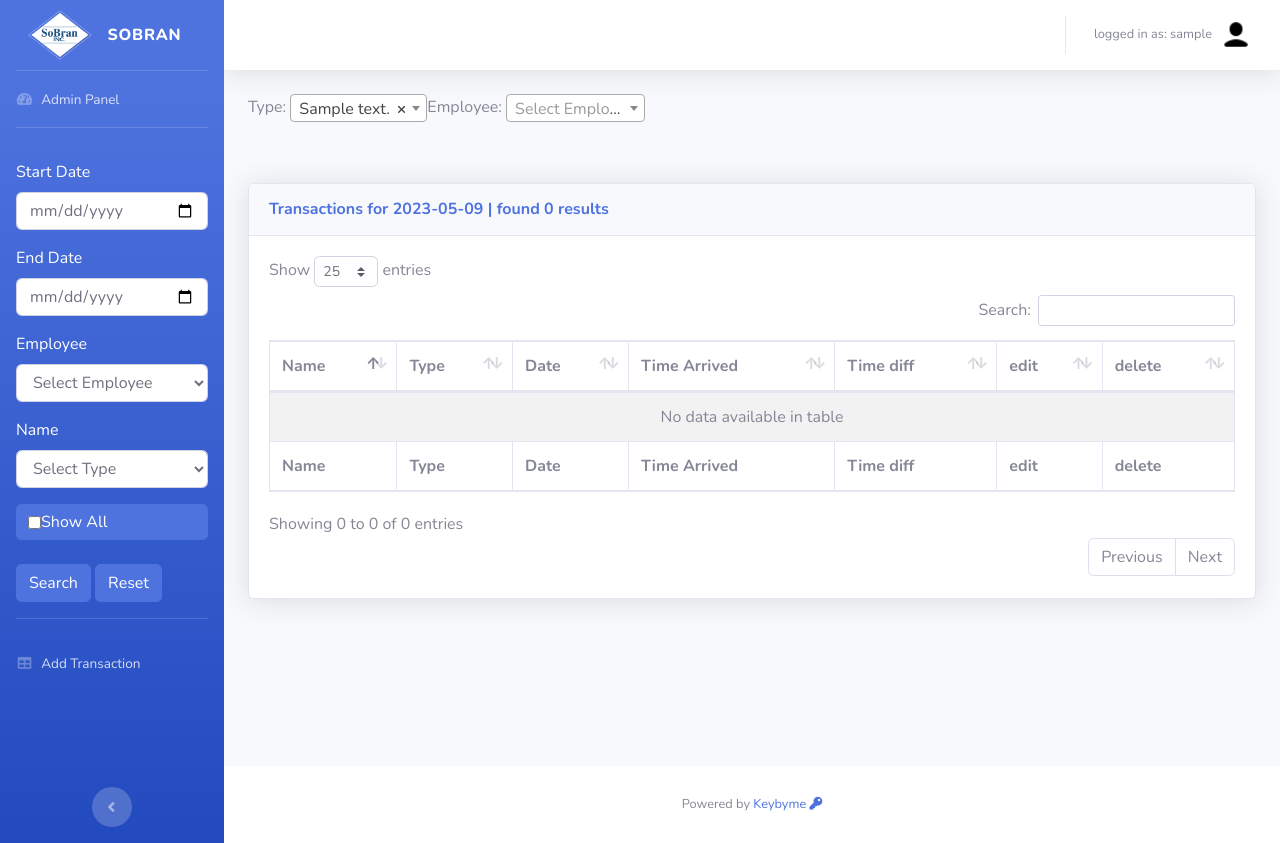
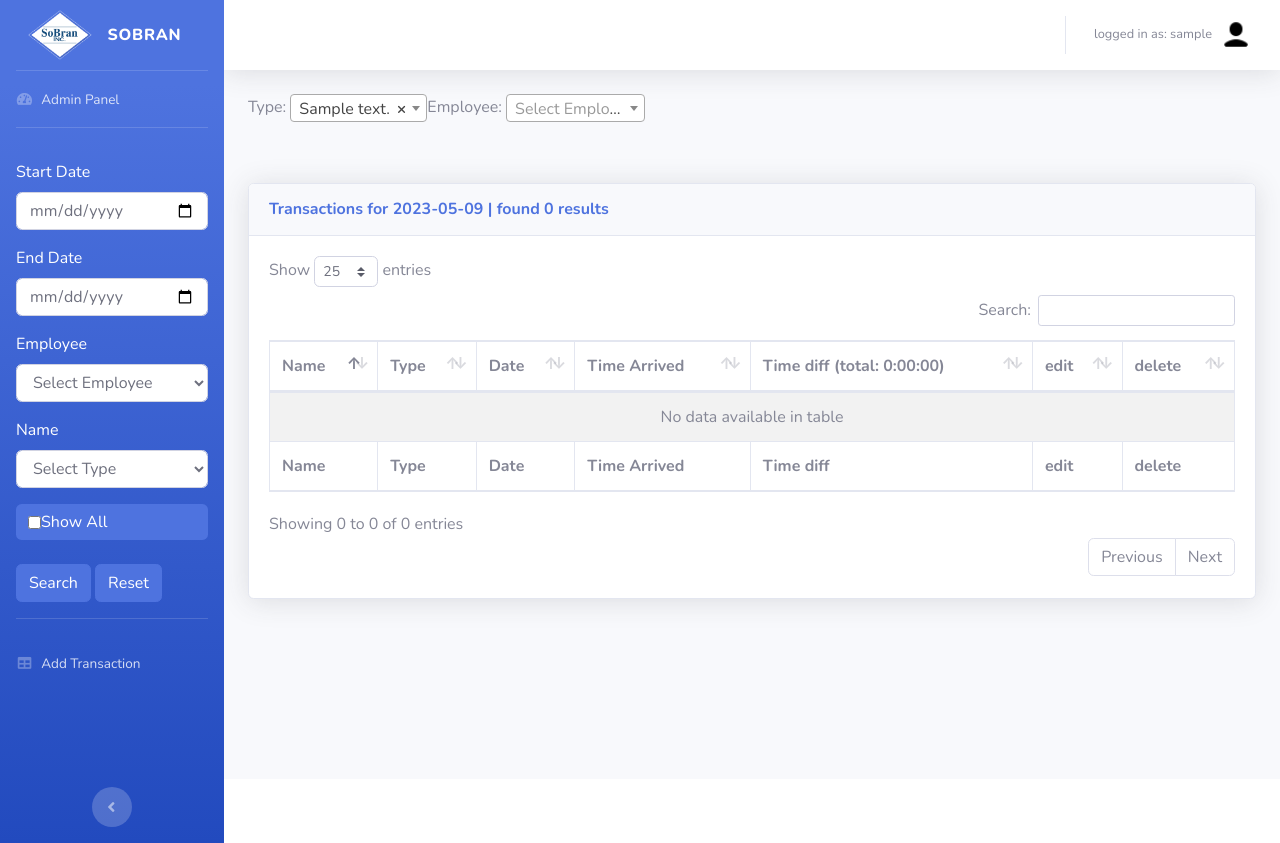
Before and after one commit to maw619/sobranV2, a Django app: page / in a window 1280 px wide. Run offline with Django 4.2, Linux system fonts and the light colour scheme; a user stored in the database is signed in; tables that the repository leaves empty hold one stand-in row (values such as "Sample post"); some libraries are stand-ins or nearby versions.

Commit message:
sdfgdsfg

```diff
--- a/employees/forms.py
+++ b/employees/forms.py
@@ -11,8 +11,8 @@
         fields = ['co_date','co_time_dif','co_time_arrived','co_fk_type_id_key','co_fk_em_id_key']
         labels = { 'co_fk_type_id_key':'Type','co_fk_em_id_key': 'Employee'}
         widgets = {
-            'co_fk_em_id_key': forms.Select(attrs={'class':'form-control', 'id':'single1'}),
-            'co_fk_type_id_key': forms.Select(attrs={'class':'form-control', 'id':'single3'}),
+            'co_fk_em_id_key': forms.Select(attrs={'class':'form-control', 'id':'single1', 'required':'True'}),
+            'co_fk_type_id_key': forms.Select(attrs={'class':'form-control', 'id':'single3', 'required':'True'}),
             'co_time_arrived': forms.HiddenInput(),
             'co_date': forms.HiddenInput(),
             'co_time_dif': forms.HiddenInput()
@@ -32,7 +32,7 @@
         }
         widgets = {
             'co_fk_em_id_key': forms.HiddenInput(),
-            'co_fk_type_id_key': forms.Select(attrs={'class':'form-control','required': True}),
+            'co_fk_type_id_key': forms.Select(attrs={'class':'form-control'}),
             'co_time_arrived': forms.TimeInput(attrs={'class': 'form-control', 'type': 'time'}),
             'co_date': DateInput(attrs={'class':'form-control','type': 'date'}),
             'co_time_dif': forms.HiddenInput()
--- a/employees/templates/home.html
+++ b/employees/templates/home.html
@@ -18,7 +18,7 @@
                                                     <th>Type</th>
                                                     <th>Date</th>
                                                     <th>Time Arrived</th>
-                                                    <th>Time diff</th>
+                                                    <th>Time diff (total: {{ total_time_diff }})</th>
                                                     <th>edit</th>
                                                     <th>delete</th>
                                                 </tr>
@@ -33,6 +33,7 @@
                                                     <th>edit</th>
                                                     <th>delete</th>
                                                 </tr>
+
                                             </tfoot>
                                             <tbody>
 
--- a/employees/views.py
+++ b/employees/views.py
@@ -1,7 +1,7 @@
 from django.shortcuts import render, redirect
 from .models import SoEmployee, SoOut, SoType, Shift
 from .forms import SoOutForm, UpdateoOutsForm
-from datetime import date, datetime, time
+from datetime import date, datetime, time, timedelta
 from django.contrib import messages
 from django.contrib.auth.decorators import login_required
 from django.contrib.auth import authenticate, login, logout
@@ -104,6 +104,7 @@
         sout = SoOut.objects.filter(Q(co_fk_em_id_key__em_name__exact=employee_name) & Q(co_date__isnull=True))
         date_range_label = f"Transactions for {employee_name} for {start_date} | found {sout.count()} results"
     elif start_date is today and end_date is today and check == "on":
+        date_range_label = f"Showing all Transactions"
         sout = SoOut.objects.all()
     else:
         sout = SoOut.objects.filter(co_date__range=[start_date, end_date])
@@ -112,6 +113,8 @@
     #sout = SoOut.objects.filter(co_date=str(today))
     sout.order_by('-co_date')
 
+    time_diff_total = timedelta()
+    print("time diff total: ", time_diff_total)
     emp = SoEmployee.objects.all()
     emp.order_by('-em_name')
     shift = Shift.objects.all()
@@ -120,9 +123,28 @@
         r_start = x.red_start
         g_start = x.green_start
 
-    print("y_start", y_start)
-    print("red_start", r_start)
-    print("green_start", g_start)
+    # print("y_start", y_start)
+    # print("red_start", r_start)
+    # print("green_start", g_start)
+
+    time_diff_total = timedelta()
+    for item in sout:
+        if item.co_time_dif is not None and ":" in item.co_time_dif:
+            hours, minutes = map(int, item.co_time_dif.split(':'))
+            time_diff = timedelta(hours=hours, minutes=minutes)
+            time_diff_total += time_diff
+
+    # Calculate the total hours and minutes
+    total_minutes = time_diff_total.total_seconds() // 60
+    total_hours = total_minutes // 60
+    minutes_remaining = total_minutes % 60
+
+    # Format the total time difference as "hh:mm"
+    total_time_diff_formatted = f"{int(total_hours):02d}:{int(minutes_remaining):02d}" if time_diff_total else ""
+
+
+    # Convert the total time difference to a formatted string
+    total_time_diff_formatted = str(time_diff_total)
 
     form = SoOutForm(request.POST or None, initial={'co_time_arrived': datetime.now().time(), 'co_date': date.today()})
     if request.method == 'POST':
@@ -161,10 +183,12 @@
                 else:
                     time_diff = None
                 form.instance.co_time_dif = str(time_diff)[0:4]
+
                 form.save()
+
                 return redirect('home')
 
-    context = {'sout': sout, 'emp': emp, 'form':form, 'date_today': datetime.today().date(),'date_range_label': date_range_label, 'date_value':str(end_date_datetime), 'type': type}
+    context = {'sout': sout, 'emp': emp, 'form':form, 'date_today': datetime.today().date(),'date_range_label': date_range_label, 'date_value':str(end_date_datetime), 'type': type,'total_time_diff': total_time_diff_formatted}
     return render(request, 'home.html', context)
 
 
--- a/templates/base.html
+++ b/templates/base.html
@@ -149,11 +149,11 @@
       <footer class="sticky-footer bg-white">
         <div class="container my-auto">
           <div class="copyright text-center my-auto">
-            <span
+            {% comment %} <span
               >Powered by
               <a href="https://keybyme.com"
                 >Keybyme <i class="fa fa-key" aria-hidden="true"></i></a
-            ></span>
+            ></span> {% endcomment %}
           </div>
         </div>
       </footer>
--- a/templates/form_reports.html
+++ b/templates/form_reports.html
@@ -12,7 +12,8 @@
         <select name="employee_name" id="employee_name" class="form-control">
             <option value="" disabled selected>Select Employee</option>
             {% for x in emp %}
-            <option value="{{x.em_name}}">{{x.em_name}}</option>
+            <option value="" disabled selected>Select Employee</option>
+            <option value="{{x.em_name}}" >{{x.em_name}}</option>
             {% endfor %}
         </select>
     </div>
```
